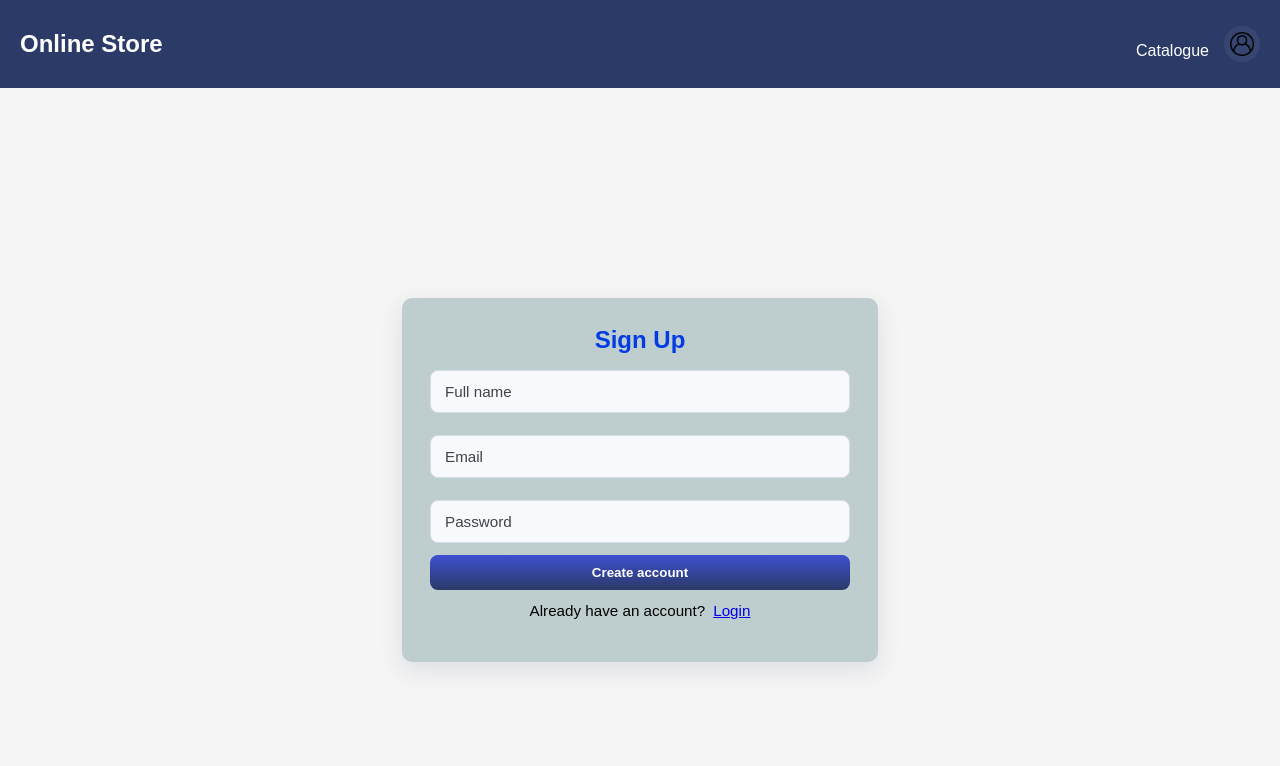
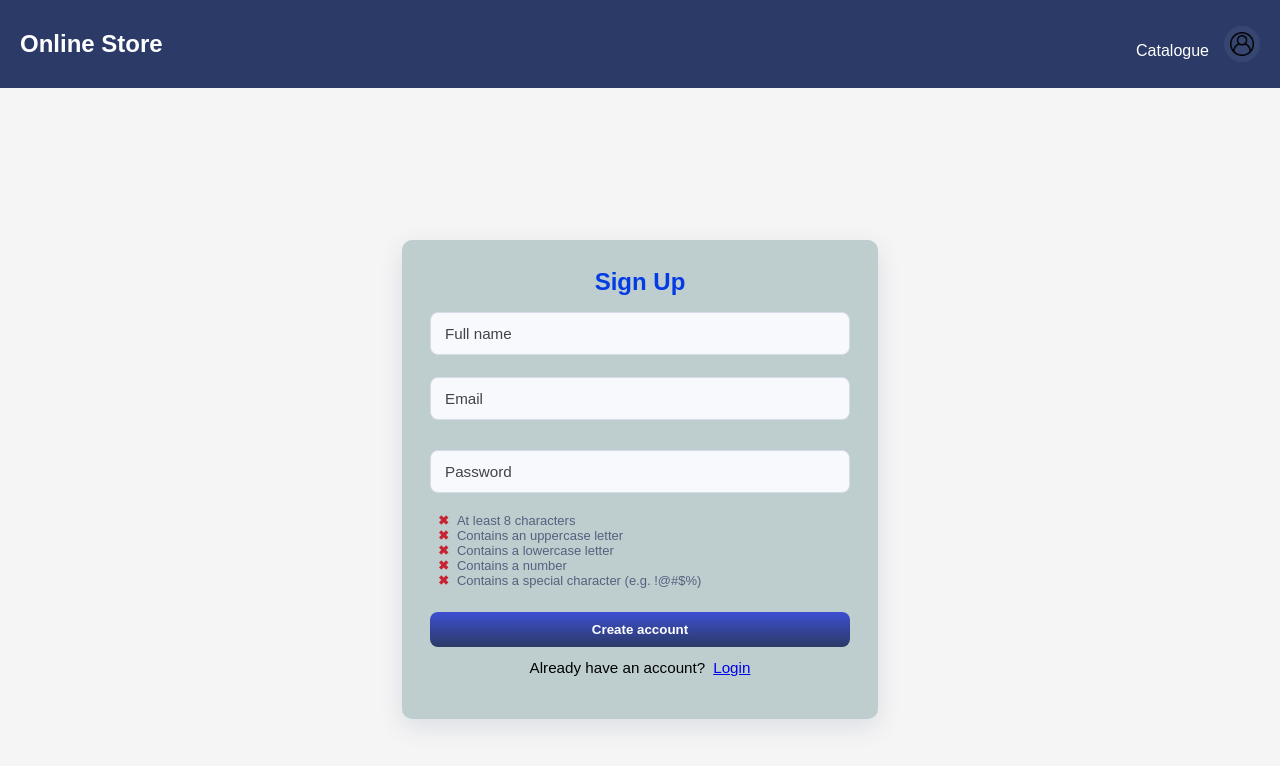
Before and after one commit to romeliao/SWE30003-Assignment3-Group2, a React (Create React App) app in the folder online-store/: page /signup in a window 1280 px wide. Shown: the top 766 px of the page. Built offline with nearby package versions, Linux system fonts and the light colour scheme.

Commit message:
added checks to email and password fields

```diff
--- a/online-store/src/pages/signupPage.js
+++ b/online-store/src/pages/signupPage.js
@@ -5,7 +5,17 @@ import { useNavigate, Link } from "react-router-dom";
 export default function Signup() {
   const [name, setName] = useState("");
   const [email, setEmail] = useState("");
+  const [emailValid, setEmailValid] = useState(false);
   const [password, setPassword] = useState("");
+  const [passwordValid, setPasswordValid] = useState(false);
+  const [checks, setChecks] = useState({
+    length: false,
+    upper: false,
+    lower: false,
+    number: false,
+    special: false,
+  });
+
   const navigate = useNavigate();
 
   useEffect(() => {
@@ -16,14 +26,58 @@ export default function Signup() {
     };
   }, []);
 
+  //password validation function
+  const validatePassword = (pw) => {
+    const rules = {
+      length: pw.length >= 8,
+      upper: /[A-Z]/.test(pw),
+      lower: /[a-z]/.test(pw),
+      number: /[0-9]/.test(pw),
+      special: /[!@#$%^&*(),.?":{}|<>]/.test(pw),
+    };
+    setChecks(rules);
+    setPasswordValid(Object.values(rules).every(Boolean));
+  };
+
+  useEffect(() => {
+    validatePassword(password);
+  }, [password]);
+
+  const handlePasswordChange = (e) => {
+    const pw = e.target.value;
+    setPassword(pw);
+    validatePassword(pw);
+  };
+
+  //email validation function
+  const validateEmail = (em) => {
+    const re = /^[^\s@]+@[^\s@]+\.[^\s@]+$/;
+    setEmailValid(re.test(String(em).toLowerCase()));
+  }
+
+  const handleEmailChange = (e) => {
+    const em = e.target.value;
+    setEmail(em);
+    validateEmail(em);
+  }
+
   const handleSubmit = (e) => {
     e.preventDefault();
+    console.log("submit", { name, email, passwordValid, checks }); // debug
     if (!name || !email || !password) return alert("Please fill all required fields");
+    if (!emailValid) return alert("Please enter a valid email address");
+    if (!passwordValid) return alert("Password does not meet requirements");
     const user = { name, email };
     localStorage.setItem("user", JSON.stringify(user));
     alert("Account created");
     navigate("/login");
   };
+
+  const indicator = (ok) => ({
+    color: ok ? "#1e7e34" : "#c82333",
+    fontWeight: 600,
+    marginLeft: 8,
+  });
 
   return (
     <div className="page auth-page">
@@ -50,10 +104,19 @@ export default function Signup() {
             autoComplete="email"
             placeholder="Email"
             value={email}
-            onChange={(e) => setEmail(e.target.value)}
+            onChange={handleEmailChange}
             required
             aria-label="Email address"
           />
+
+          {/* email validity hint */}
+          <div style={{ textAlign: "left", marginTop: 6, fontSize: 13 }}>
+            {email ? (
+              <span style={{ color: emailValid ? "#1e7e34" : "#c82333", fontWeight: 600 }}>
+                {emailValid ? "Valid email" : "Invalid email format"}
+              </span>
+            ) : null}
+          </div>
 
           <input
             className="auth-input"
@@ -62,12 +125,52 @@ export default function Signup() {
             autoComplete="new-password"
             placeholder="Password"
             value={password}
-            onChange={(e) => setPassword(e.target.value)}
+            onChange={handlePasswordChange}
             required
             aria-label="Password"
           />
 
-          <button className="btn primary" type="submit">Create account</button>
+          {/* password requirements */}
+          <div style={{ textAlign: "left", marginTop: 8, fontSize: 13, color: "#55607f" }}>
+            <div>
+              <span style={indicator(checks.length)}>
+                {checks.length ? "✔" : "✖"}
+              </span>
+              <span style={{ marginLeft: 8 }}>At least 8 characters</span>
+            </div>
+            <div>
+              <span style={indicator(checks.upper)}>
+                {checks.upper ? "✔" : "✖"}
+              </span>
+              <span style={{ marginLeft: 8 }}>Contains an uppercase letter</span>
+            </div>
+            <div>
+              <span style={indicator(checks.lower)}>
+                {checks.lower ? "✔" : "✖"}
+              </span>
+              <span style={{ marginLeft: 8 }}>Contains a lowercase letter</span>
+            </div>
+            <div>
+              <span style={indicator(checks.number)}>
+                {checks.number ? "✔" : "✖"}
+              </span>
+              <span style={{ marginLeft: 8 }}>Contains a number</span>
+            </div>
+            <div>
+              <span style={indicator(checks.special)}>
+                {checks.special ? "✔" : "✖"}
+              </span>
+              <span style={{ marginLeft: 8 }}>Contains a special character (e.g. !@#$%)</span>
+            </div>
+          </div>
+
+          <button
+            className="btn primary"
+            type="submit"
+            style={{ marginTop: 12 }}
+          >
+            Create account
+          </button>
         </form>
 
         <p className="auth-footer" style={{ marginTop: 12 }}>
```
